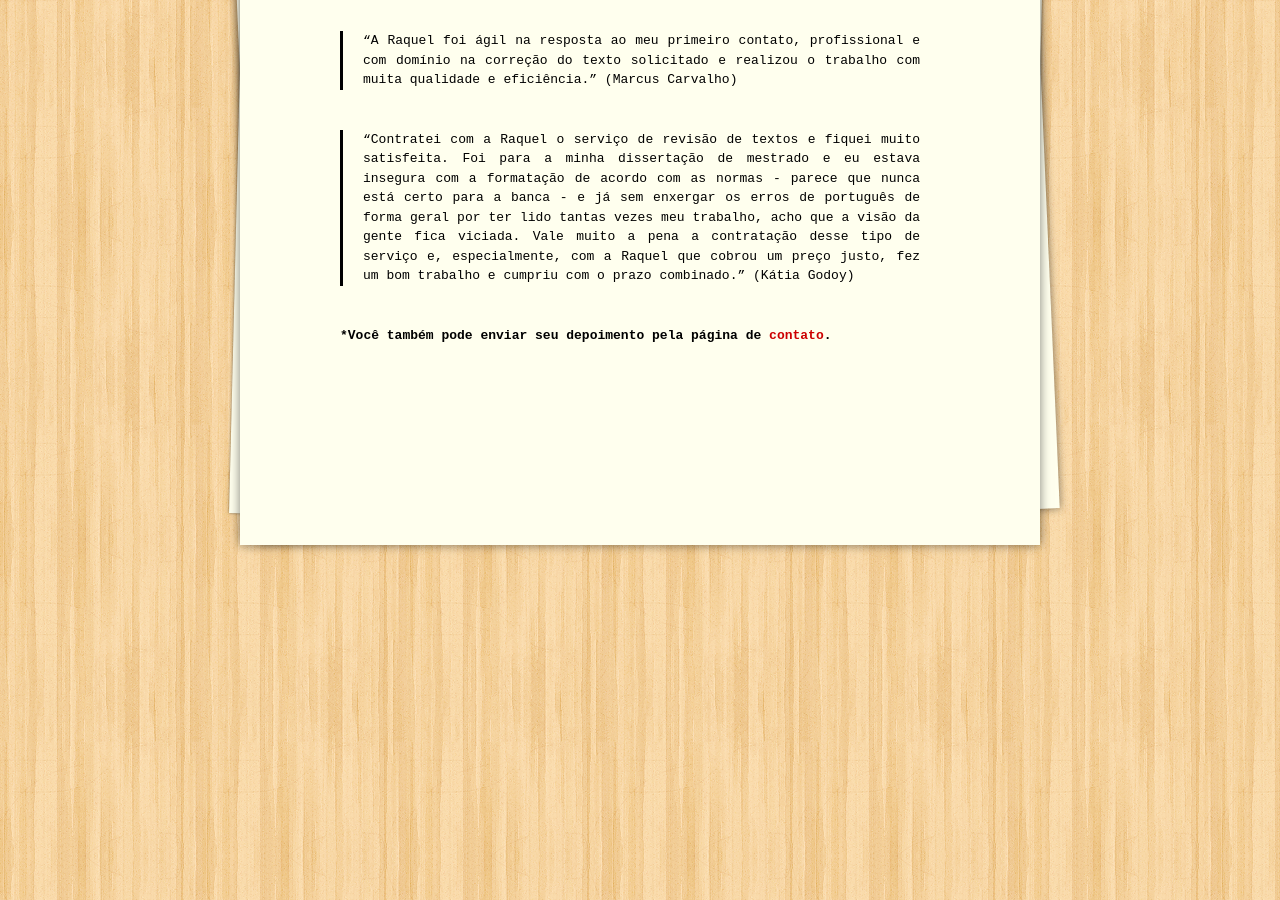
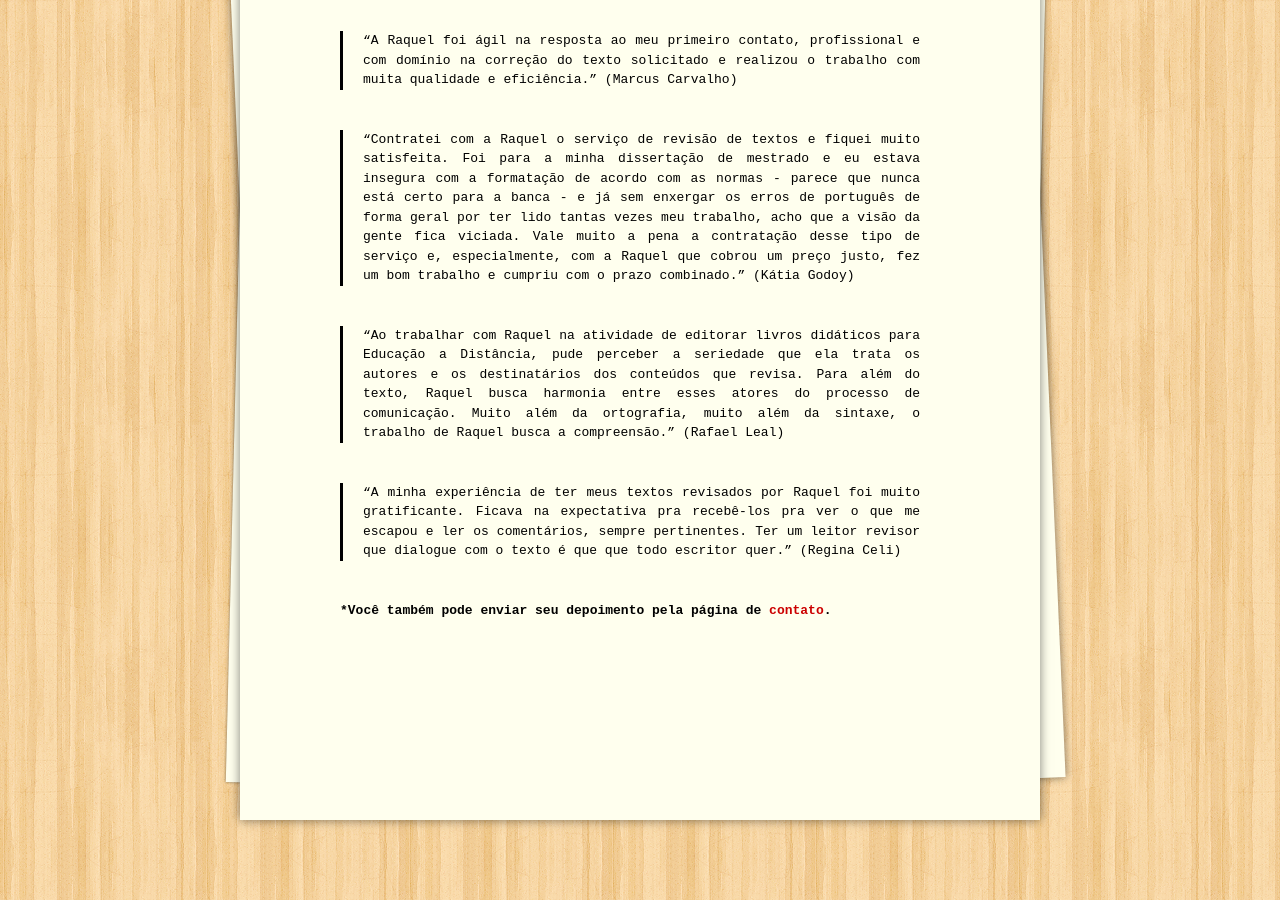
Before and after one commit to raqueldiniz/site, a Jekyll site: the page built from depoimentos.md, in a window 1280 px wide and 900 px high, scrolled down 729 px. Built offline with Jekyll 4.4.1, drawn with Linux system fonts in a browser that asks for light colours.

Commit message:
Update depoimentos.md

```diff
--- a/depoimentos.md
+++ b/depoimentos.md
@@ -17,5 +17,9 @@ Veja abaixo os depoimentos de quem já teve um trabalho revisado por mim. <3
 
 > "Contratei com a Raquel o serviço de revisão de textos e fiquei muito satisfeita. Foi para a minha dissertação de mestrado e eu estava insegura com a formatação de acordo com as normas - parece que nunca está certo para a banca - e já sem enxergar os erros de português de forma geral por ter lido tantas vezes meu trabalho, acho que a visão da gente fica viciada. Vale muito a pena a contratação desse tipo de serviço e, especialmente, com a Raquel que cobrou um preço justo, fez um bom trabalho e cumpriu com o prazo combinado." (Kátia Godoy)
 
+> "Ao trabalhar com Raquel na atividade de editorar livros didáticos para Educação a Distância, pude perceber a seriedade que ela trata os autores e os destinatários dos conteúdos que revisa. Para além do texto, Raquel busca harmonia entre esses atores do processo de comunicação. Muito além da ortografia, muito além da sintaxe, o trabalho de Raquel busca a compreensão." (Rafael Leal)
+
+> "A minha experiência de ter meus textos revisados por Raquel foi muito gratificante. Ficava na expectativa pra recebê-los pra ver o que me escapou e ler os comentários, sempre pertinentes. Ter um leitor revisor que dialogue com o texto é que que todo escritor quer." (Regina Celi)
+
 
 ***Você também pode enviar seu depoimento pela página de [contato](/contato/).**
```
